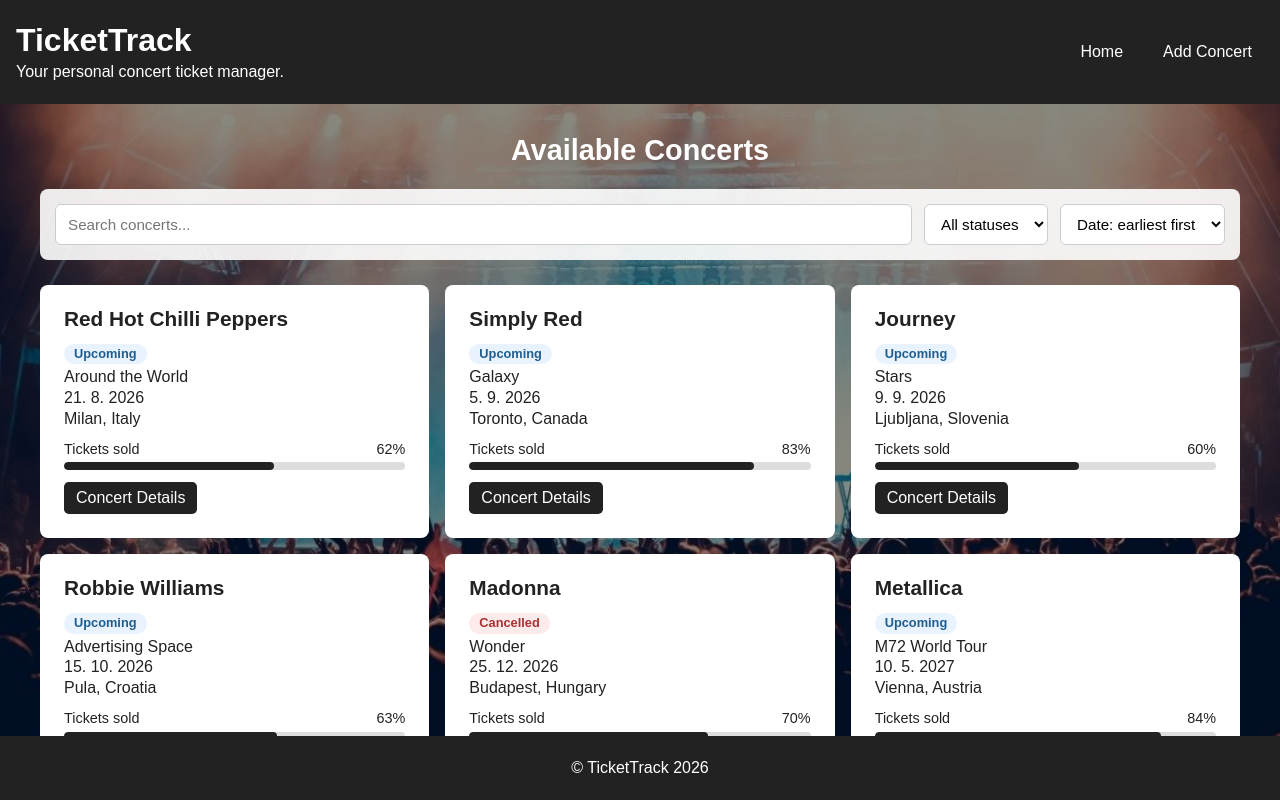
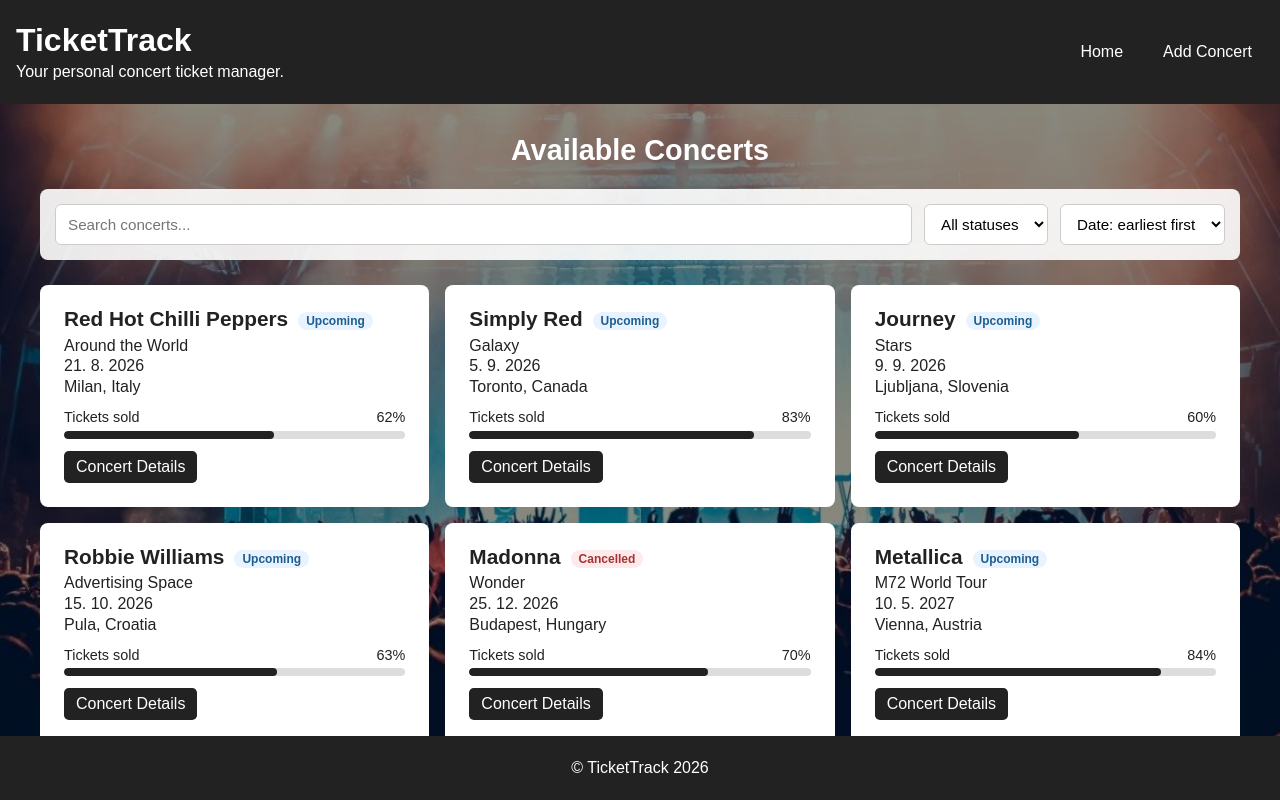
Before and after one commit to Spiritus93/TicketTrack, a React (Vite) app: page / in a window 1280 px wide. Built offline with nearby package versions, Linux system fonts and the light colour scheme; data requests are answered from the project's data file.

Commit message:
Moved concert status

```diff
--- a/src/components/ConcertCard/ConcertCard.jsx
+++ b/src/components/ConcertCard/ConcertCard.jsx
@@ -18,10 +18,12 @@ const ConcertCard = ({ id, artist, tour, date, location, ticketsSold, capacity,
 
     return (
         <article className="concert-card">
-            <h3>{artist}</h3>
-            <p className={`concert-status ${concertStatus.toLowerCase()}`}>
-                {concertStatus}
-            </p>
+            <div className="concert-card-header">
+                <h3>{artist}</h3>
+                <p className={`concert-status ${concertStatus.toLowerCase()}`}>
+                    {concertStatus}
+                </p>
+            </div>
             <p>{tour}</p>
             <p>{formattedDate}</p>
             <p>{location}</p>
--- a/src/components/ConcertCard/ConcertCard.scss
+++ b/src/components/ConcertCard/ConcertCard.scss
@@ -14,6 +14,12 @@
   p {
     margin-bottom: 0.3rem;
   }
+}
+
+.concert-card-header {
+  display: flex;
+  align-items: center;
+  gap: 10px;
 }
 
 .details-link {
@@ -55,12 +61,11 @@
 .concert-status {
   display: inline-block;
   width: fit-content;
-  padding: 4px 10px;
-  margin: 6px 0;
+  padding: 3px 8px;
 
   border-radius: 20px;
 
-  font-size: 0.8rem;
+  font-size: 0.75rem;
   font-weight: 600;
 }
 
```
